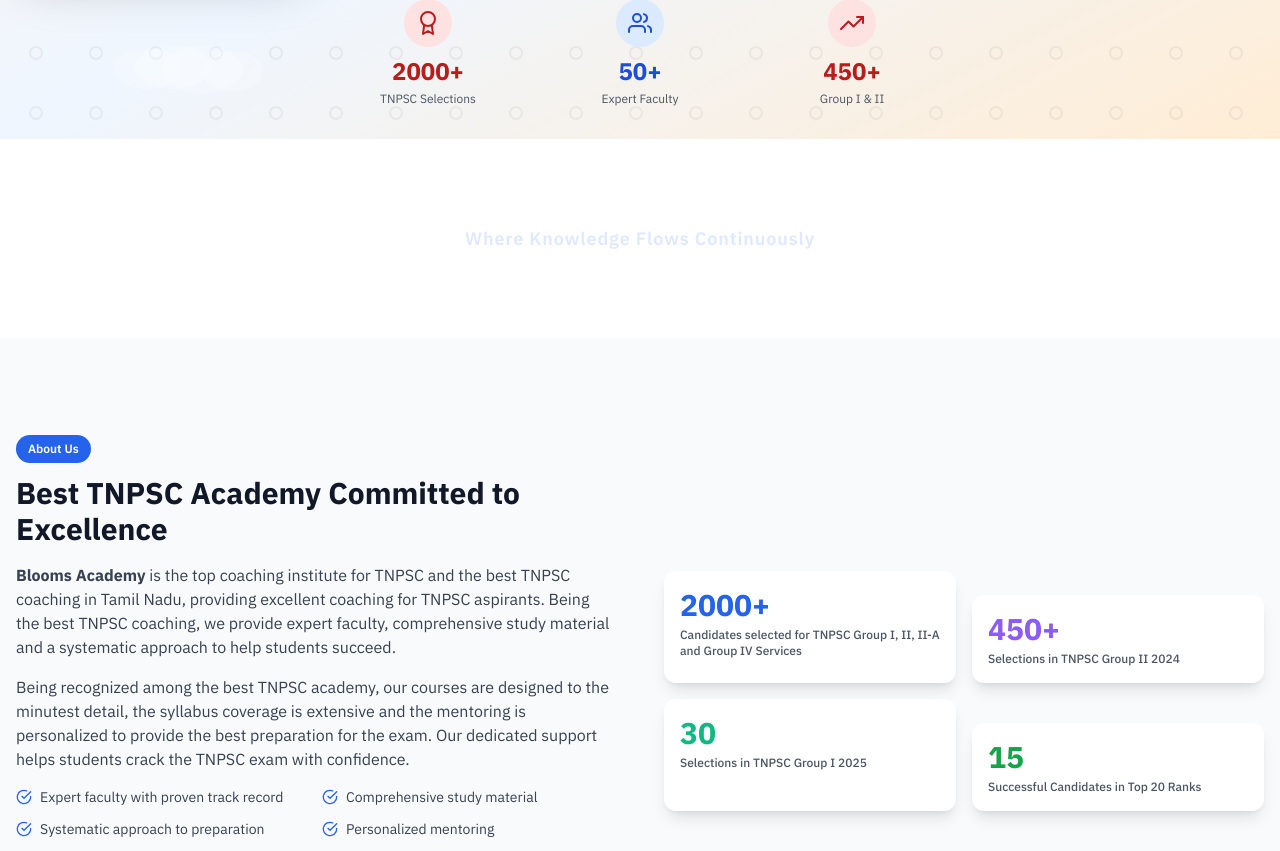
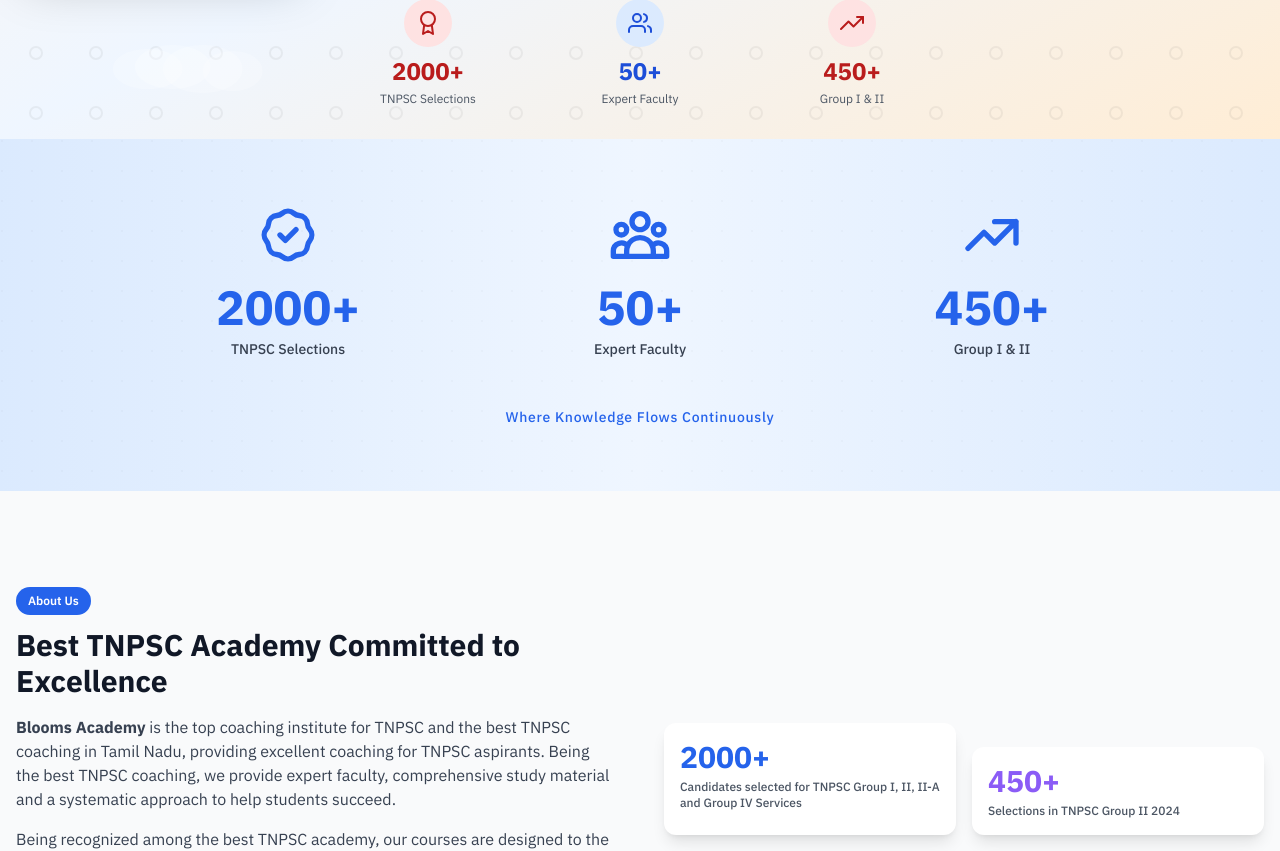
Before and after one commit to Dharshaneshwaran/Bloomes-IAS-Academy, a Next.js app: page / in a window 1280 px wide. Shown: the part 623-1474 px from the top of the page. Built offline with nearby package versions, Linux system fonts and the light colour scheme; a web font is replaced by a local one.

Commit message:
Add StatsBanner component to fill white gaps - Soft colored sections (blue, purple, emerald) with 3-column stats layout (2000+ selections, 50+ faculty, 450+ Group I&II), icon hover effects, and subtle dot patterns matching reference design

```diff
--- a/src/app/page.tsx
+++ b/src/app/page.tsx
@@ -8,6 +8,7 @@ import { Header, FooterNew } from '@/components/layout';
 import MatrixEducationRain from '@/components/ui/MatrixEducationRain';
 import ParticleConstellation from '@/components/ui/ParticleConstellation';
 import CubeTunnel from '@/components/ui/CubeTunnel';
+import StatsBanner from '@/components/ui/StatsBanner';
 
 export default function Home() {
   return (
@@ -15,15 +16,15 @@ export default function Home() {
       <Header />
       <main className="flex-1">
         <Hero />
-        <MatrixEducationRain />
+        <StatsBanner variant="blue" />
         <AboutSection />
         <ParticleConstellation />
         <PricingCards />
-        <CubeTunnel />
+        <StatsBanner variant="purple" />
         <Features />
         <CubeTunnel />
         <OnlineClasses />
-        <MatrixEducationRain />
+        <StatsBanner variant="emerald" />
         <CTASection />
       </main>
       <FooterNew />
--- /dev/null
+++ b/src/components/ui/StatsBanner.tsx
@@ -0,0 +1,89 @@
+'use client';
+
+import React from 'react';
+
+interface StatsBannerProps {
+  variant?: 'blue' | 'purple' | 'emerald' | 'orange';
+}
+
+export default function StatsBanner({ variant = 'blue' }: StatsBannerProps) {
+  const variants = {
+    blue: 'from-blue-100 via-blue-50 to-blue-100',
+    purple: 'from-purple-100 via-purple-50 to-purple-100',
+    emerald: 'from-emerald-100 via-emerald-50 to-emerald-100',
+    orange: 'from-orange-100 via-orange-50 to-orange-100'
+  };
+
+  const iconColors = {
+    blue: 'text-blue-600',
+    purple: 'text-purple-600',
+    emerald: 'text-emerald-600',
+    orange: 'text-orange-600'
+  };
+
+  const textColors = {
+    blue: 'text-blue-600',
+    purple: 'text-purple-600',
+    emerald: 'text-emerald-600',
+    orange: 'text-orange-600'
+  };
+
+  return (
+    <section className={`py-16 bg-gradient-to-r ${variants[variant]} relative overflow-hidden`}>
+      {/* Subtle background pattern */}
+      <div className="absolute inset-0 opacity-20">
+        <div className="absolute inset-0" style={{
+          backgroundImage: 'radial-gradient(circle at 2px 2px, rgba(0, 0, 0, 0.1) 1px, transparent 0)',
+          backgroundSize: '30px 30px'
+        }}></div>
+      </div>
+
+      <div className="container mx-auto px-4 relative z-10">
+        {/* Stats Grid */}
+        <div className="max-w-5xl mx-auto grid grid-cols-1 md:grid-cols-3 gap-8 text-center">
+
+          {/* Stat 1 */}
+          <div className="group">
+            <div className={`w-16 h-16 ${iconColors[variant]} mx-auto mb-4 transform group-hover:scale-110 transition-transform duration-200`}>
+              <svg fill="none" viewBox="0 0 24 24" stroke="currentColor">
+                <path strokeLinecap="round" strokeLinejoin="round" strokeWidth={2} d="M9 12l2 2 4-4M7.835 4.697a3.42 3.42 0 001.946-.806 3.42 3.42 0 014.438 0 3.42 3.42 0 001.946.806 3.42 3.42 0 013.138 3.138 3.42 3.42 0 00.806 1.946 3.42 3.42 0 010 4.438 3.42 3.42 0 00-.806 1.946 3.42 3.42 0 01-3.138 3.138 3.42 3.42 0 00-1.946.806 3.42 3.42 0 01-4.438 0 3.42 3.42 0 00-1.946-.806 3.42 3.42 0 01-3.138-3.138 3.42 3.42 0 00-.806-1.946 3.42 3.42 0 010-4.438 3.42 3.42 0 00.806-1.946 3.42 3.42 0 013.138-3.138z" />
+              </svg>
+            </div>
+            <div className={`text-5xl font-black ${textColors[variant]} mb-2`}>2000+</div>
+            <div className="text-gray-700 text-sm font-medium">TNPSC Selections</div>
+          </div>
+
+          {/* Stat 2 */}
+          <div className="group">
+            <div className={`w-16 h-16 ${iconColors[variant]} mx-auto mb-4 transform group-hover:scale-110 transition-transform duration-200`}>
+              <svg fill="none" viewBox="0 0 24 24" stroke="currentColor">
+                <path strokeLinecap="round" strokeLinejoin="round" strokeWidth={2} d="M17 20h5v-2a3 3 0 00-5.356-1.857M17 20H7m10 0v-2c0-.656-.126-1.283-.356-1.857M7 20H2v-2a3 3 0 015.356-1.857M7 20v-2c0-.656.126-1.283.356-1.857m0 0a5.002 5.002 0 019.288 0M15 7a3 3 0 11-6 0 3 3 0 016 0zm6 3a2 2 0 11-4 0 2 2 0 014 0zM7 10a2 2 0 11-4 0 2 2 0 014 0z" />
+              </svg>
+            </div>
+            <div className={`text-5xl font-black ${textColors[variant]} mb-2`}>50+</div>
+            <div className="text-gray-700 text-sm font-medium">Expert Faculty</div>
+          </div>
+
+          {/* Stat 3 */}
+          <div className="group">
+            <div className={`w-16 h-16 ${iconColors[variant]} mx-auto mb-4 transform group-hover:scale-110 transition-transform duration-200`}>
+              <svg fill="none" viewBox="0 0 24 24" stroke="currentColor">
+                <path strokeLinecap="round" strokeLinejoin="round" strokeWidth={2} d="M13 7h8m0 0v8m0-8l-8 8-4-4-6 6" />
+              </svg>
+            </div>
+            <div className={`text-5xl font-black ${textColors[variant]} mb-2`}>450+</div>
+            <div className="text-gray-700 text-sm font-medium">Group I & II</div>
+          </div>
+
+        </div>
+
+        {/* Optional Center Text */}
+        <div className="text-center mt-12">
+          <p className={`${textColors[variant]} text-sm font-medium tracking-wider`}>
+            Where Knowledge Flows Continuously
+          </p>
+        </div>
+      </div>
+    </section>
+  );
+}
```
